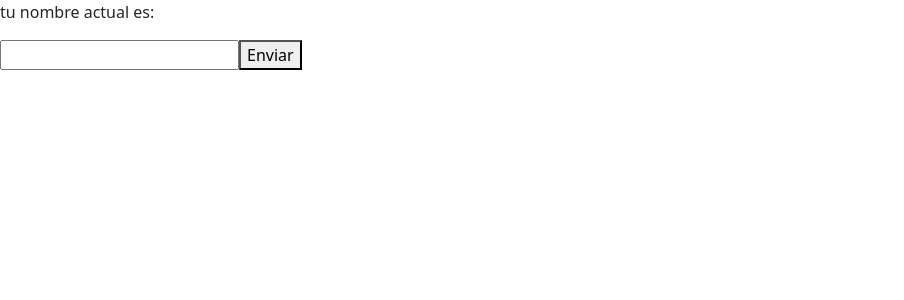
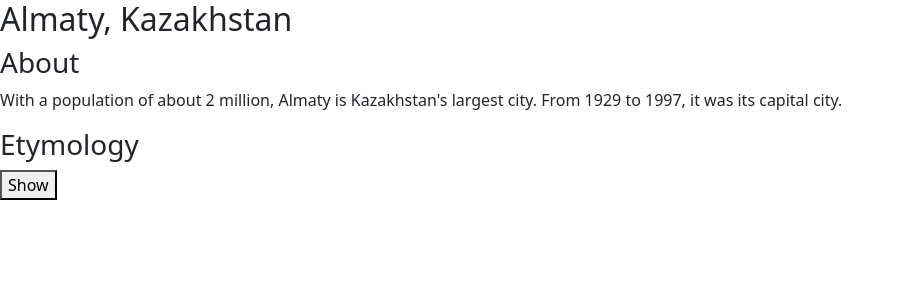
Before and after one commit to BrayanDuque/React-Exercises, a React (Vite) app in the folder exercisesReact/: page / in a window 1280 px wide. Shown: the top 300 px of the page, without its empty margins (0-904 px from the left). Built offline with nearby package versions, Linux system fonts and the light colour scheme.

Commit message:
ejercicio de elevación de estados y comunicación con los componentes hijos y el padre

```diff
--- a/exercisesReact/src/App.jsx
+++ b/exercisesReact/src/App.jsx
@@ -4,13 +4,14 @@
 import Lista from "./Lista/Lista";
 import Buttons from "./Buttons/Buttons";
 import Formulario from "./Formularios/Formulario";
+import Elevar from "./ElevarEstado/Elevar";
 
 function App() {
   // const nombre = 'Brayan Duque ';
 
   return (
     <>
-      <Formulario />
+      <Elevar />
 
     </>
   );
--- /dev/null
+++ b/exercisesReact/src/ElevarEstado/Elevar.jsx
@@ -0,0 +1,41 @@
+import React from "react";
+import { useState } from "react";
+export const Elevar = () => {
+    //este es un ejemplo de como elevar estados en react, además de demostar como con el index se puede alterar la acción de los botones o componentes hijos
+  const [activeIndex, setActiveIndex] = useState(0);
+  return (
+    <>
+      <h2>Almaty, Kazakhstan</h2>
+      <Panel
+        title="About"
+        isActive={activeIndex === 0}
+        onShow={() => setActiveIndex(0)}
+      >
+        With a population of about 2 million, Almaty is Kazakhstan's largest
+        city. From 1929 to 1997, it was its capital city.
+      </Panel>
+      <Panel
+        title="Etymology"
+        isActive={activeIndex === 1}
+        onShow={() => setActiveIndex(1)}
+      >
+        The name comes from <span lang="kk-KZ">алма</span>, the Kazakh word for
+        "apple" and is often translated as "full of apples". In fact, the region
+        surrounding Almaty is thought to be the ancestral home of the apple, and
+        the wild <i lang="la">Malus sieversii</i> is considered a likely
+        candidate for the ancestor of the modern domestic apple.
+      </Panel>
+    </>
+  );
+};
+
+function Panel({ title, children, isActive, onShow }) {
+  return (
+    <section className="panel">
+      <h3>{title}</h3>
+      {isActive ? <p>{children}</p> : <button onClick={onShow}>Show</button>}
+    </section>
+  );
+}
+
+export default Elevar;
```
